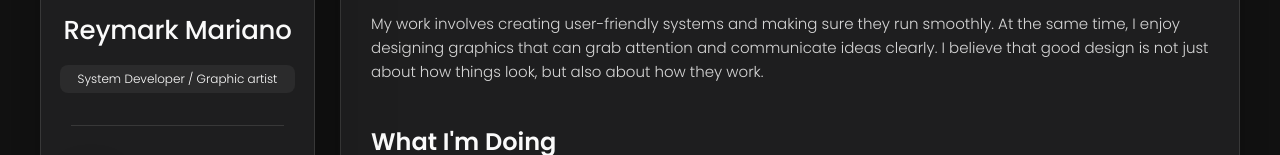
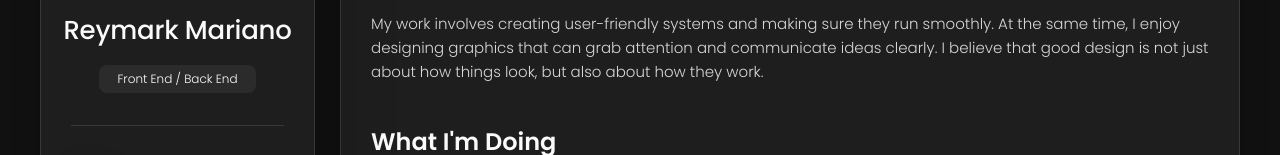
Before and after one commit to reymark6/reymark6.github.io, a plain HTML site: page index.html in a window 1280 px wide. Shown: the part 278-433 px from the top of the page. Drawn offline with nearby package versions, Linux system fonts and the light colour scheme.

Commit message:
Update index.html

```diff
--- a/index.html
+++ b/index.html
@@ -48,7 +48,7 @@
         <div class="info-content">
           <h1 class="name" title="Richard hanrick">Reymark Mariano</h1>
 
-          <p class="title">System Developer / Graphic artist</p>
+          <p class="title">Front End / Back End</p>
         </div>
 
         <button class="info_more-btn" data-sidebar-btn>
```
